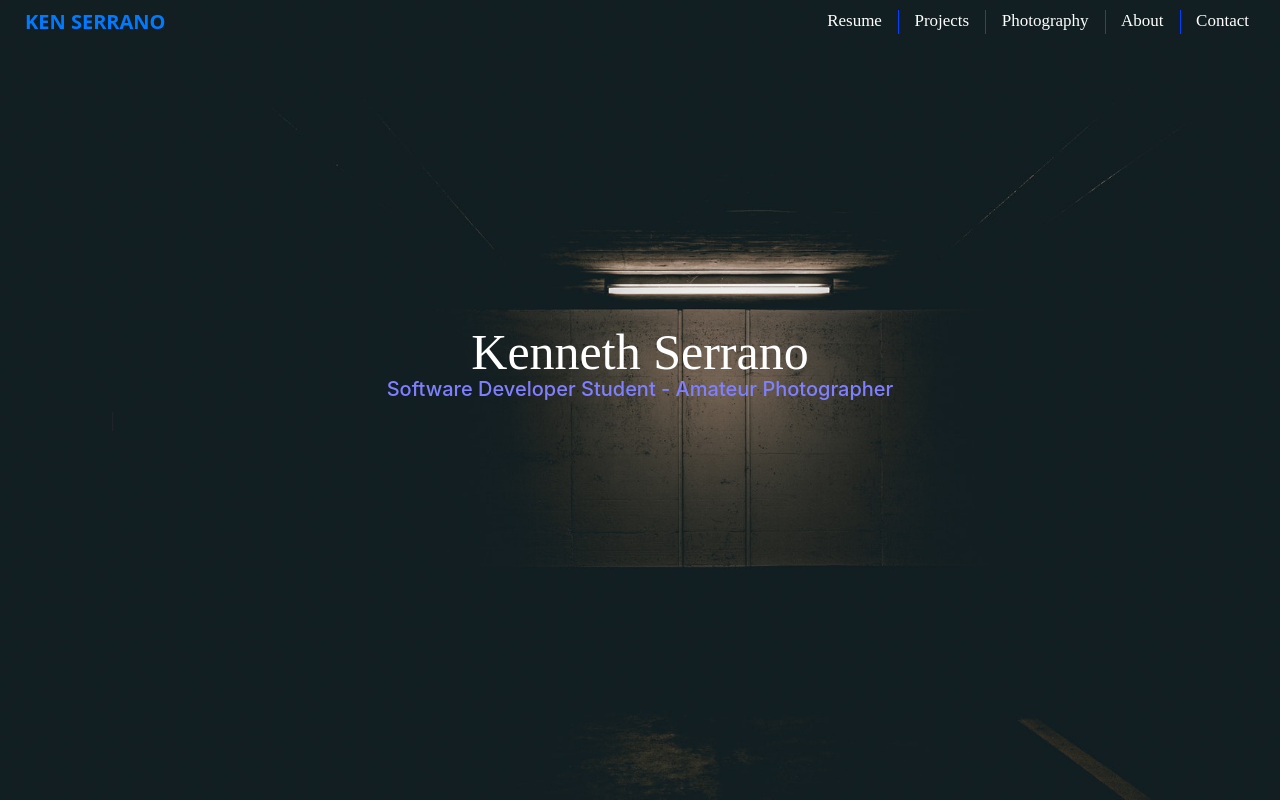
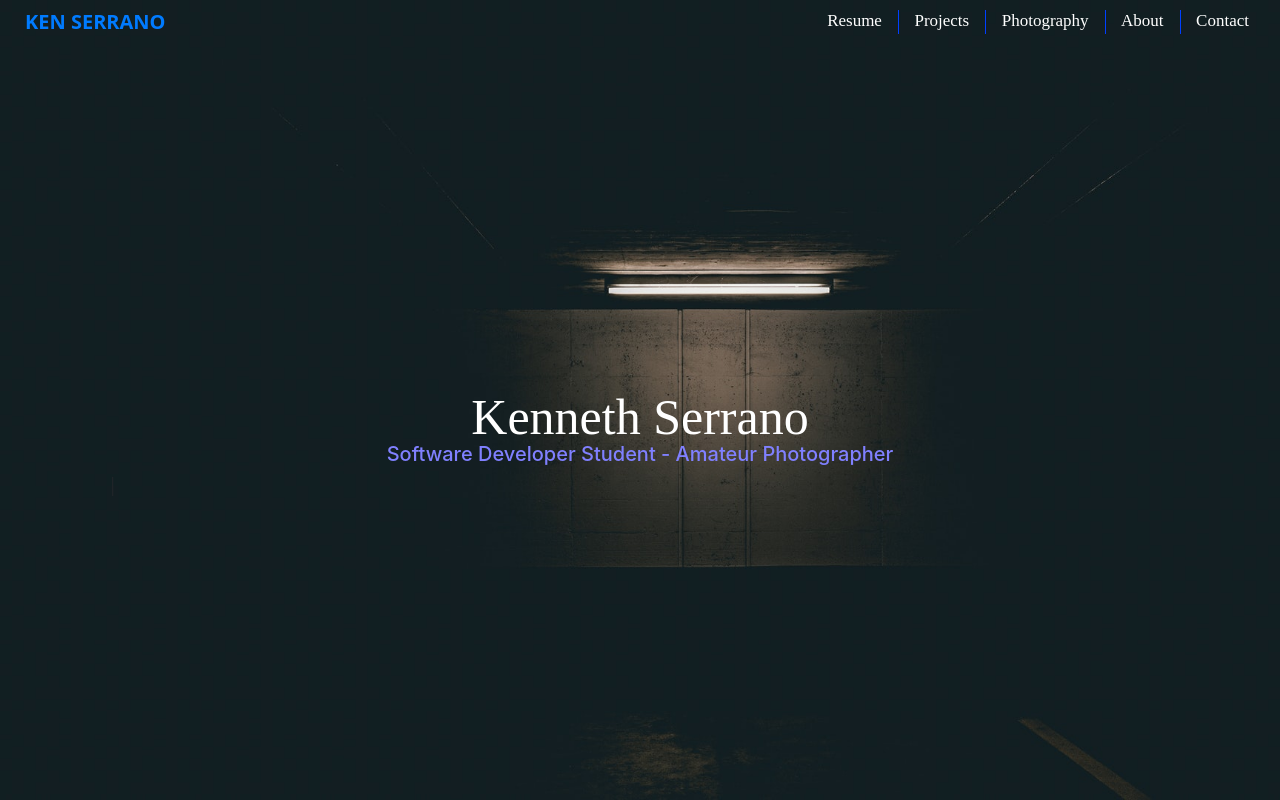
Before and after one commit to G3nK3n/React-Projects, a React (Create React App) app in the folder personal_website/: page / in a window 1280 px wide. Built offline with nearby package versions, Linux system fonts and the light colour scheme; what react-animations would draw is missing.

Commit message:
Fixed Text Layout for XL screens, Home Page

```diff
--- a/personal_website/src/App.css
+++ b/personal_website/src/App.css
@@ -44,9 +44,9 @@ body{
 }
 
 /* ------------------------ HOME ------------------------ */
-.homeTitle {
+/* .homeTitle {
   margin-top: 120px;
-}
+} */
 
 .HomeDiv {
   /* background-color: #1a1a1a; */
@@ -56,13 +56,10 @@ body{
   padding-bottom:40px;
 }
 
-.HomeDivInnerContainer {
-  padding:40px;
-}
-
 .HomeDiv.container {
   padding-left:40px;
   padding-right:40px;
+  margin-top: 305px;
 }
 
 .HomeDiv .AboutMe {
@@ -355,12 +352,19 @@ h6 {
 /* ------------------------ RESPONSIVE EDITS ------------------------ */
 
 
+@media (min-width: 1200px) {
+  .HomeDiv.container {
+    margin-top: 305px;
+  }
+}
+
 
 /* Large Screens */
 @media only screen and (max-width : 1199.98px) {
   .ResumeTitle2 {
     font-size: 93px;
   }
+
 }
 
 /* Medium Screens */
```
